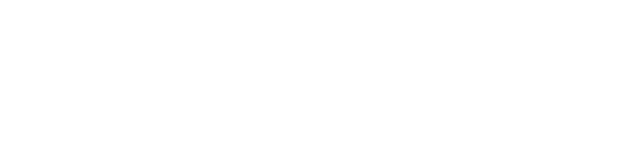
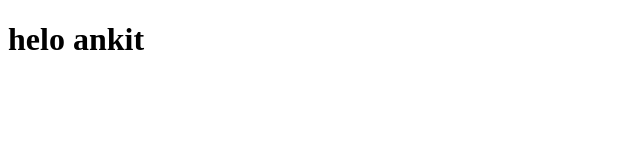
Before and after one commit to rajputankit5766/testing, a plain HTML site: page index.html in a window 1280 px wide. Shown: the whole page, without its empty margins (0-640 px from the left). Drawn offline with Linux system fonts and the light colour scheme.

Commit message:
testing ankit

```diff
--- a/index.html
+++ b/index.html
@@ -6,6 +6,6 @@
     <title>Document</title>
 </head>
 <body>
-
+    <h1>helo ankit</h1>
 </body>
 </html>
```
